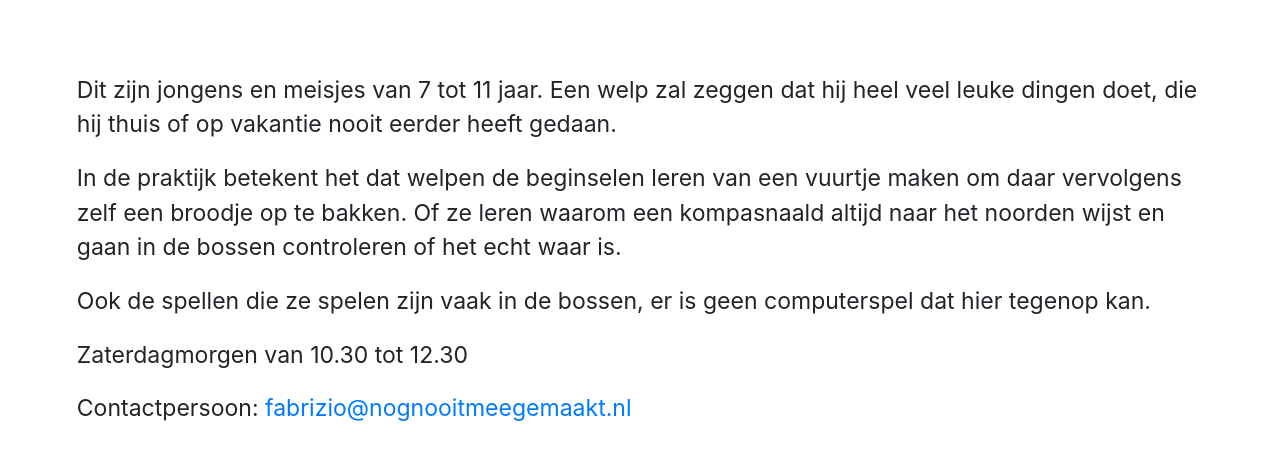
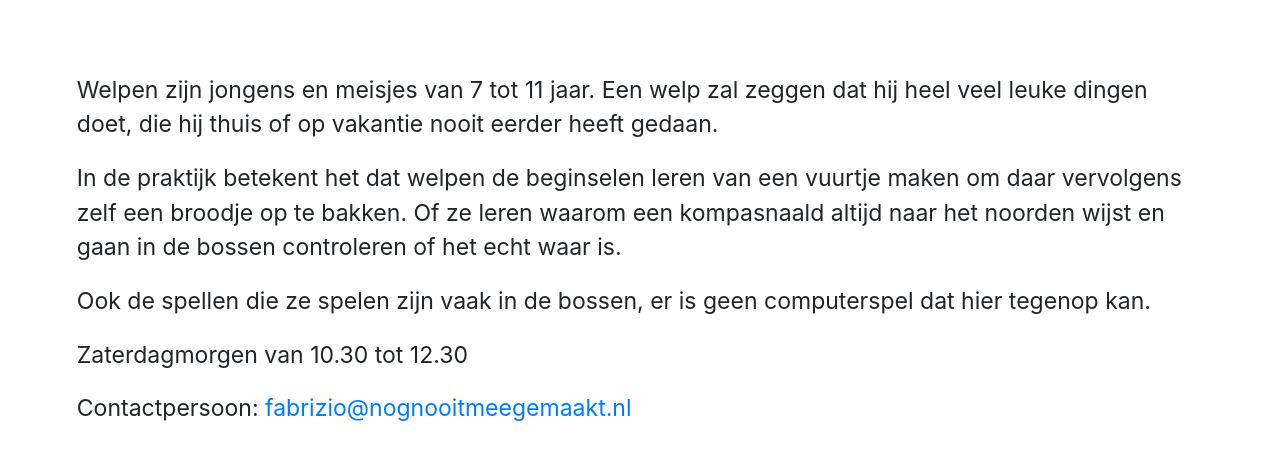
Before and after one commit to nognooitmeegemaakt/website, a Jekyll site: the page built from _groups/welpen.html, in a window 1280 px wide, cut to the strip 104-1094 px from the top of the page. Shown: the top 460 px of the strip. Built offline with Jekyll 4.4.1, drawn with Linux system fonts in a browser that asks for light colours.

Commit message:
Textual changes to text includes

```diff
--- a/_includes/text/welpen.md
+++ b/_includes/text/welpen.md
@@ -1,4 +1,4 @@
-Dit zijn jongens en meisjes van 7 tot 11 jaar. Een welp zal zeggen dat hij heel veel leuke dingen doet, die hij thuis of op vakantie nooit eerder heeft gedaan.
+Welpen zijn jongens en meisjes van 7 tot 11 jaar. Een welp zal zeggen dat hij heel veel leuke dingen doet, die hij thuis of op vakantie nooit eerder heeft gedaan.
 
 In de praktijk betekent het dat welpen de beginselen leren van een vuurtje maken om daar vervolgens zelf een broodje op te bakken. Of ze leren waarom een kompasnaald altijd naar het noorden wijst en gaan in de bossen controleren of het echt waar is.
 
```
Also changed, not shown: _includes/text/index-callout.md (+10 -6 lines).
